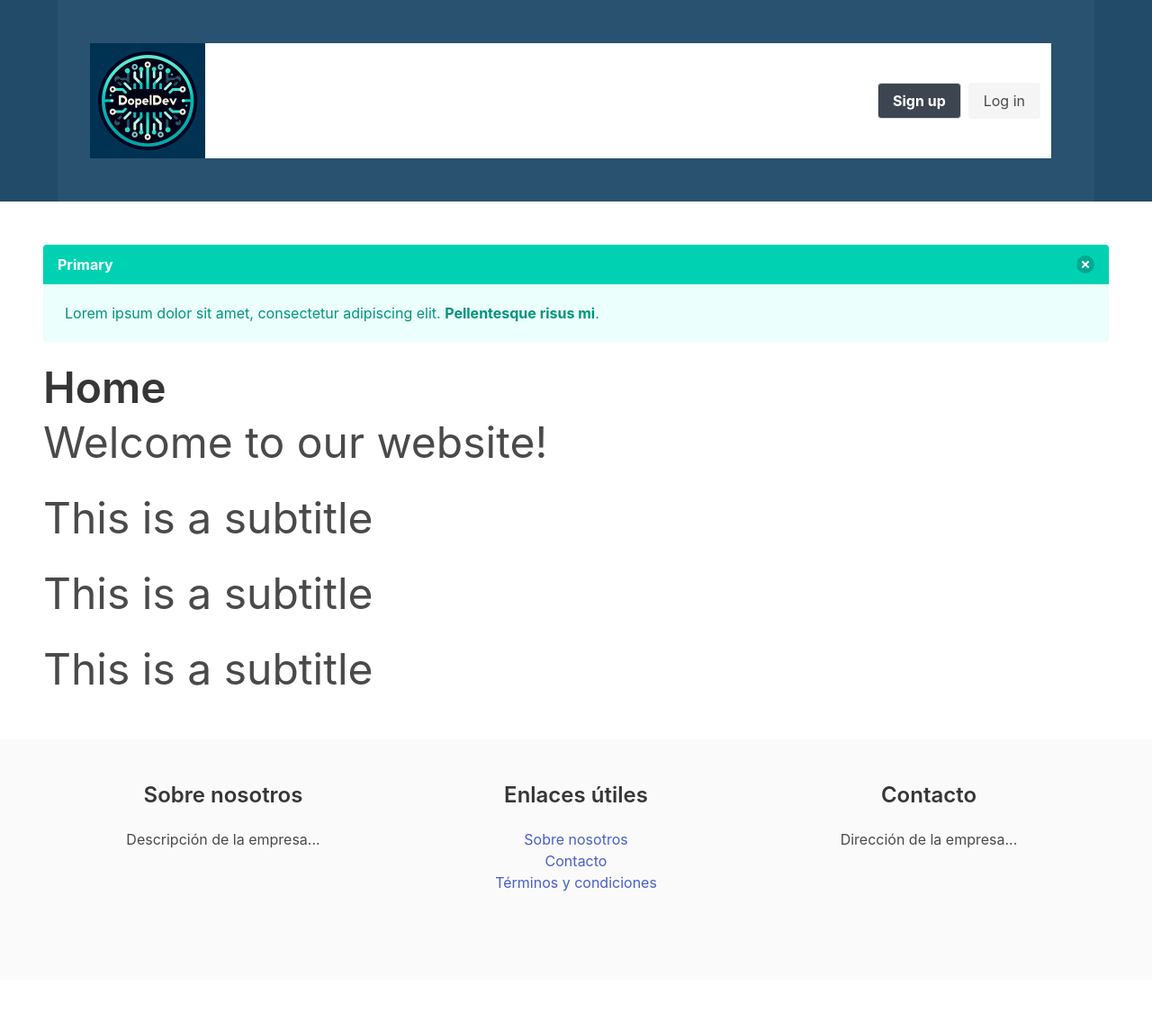
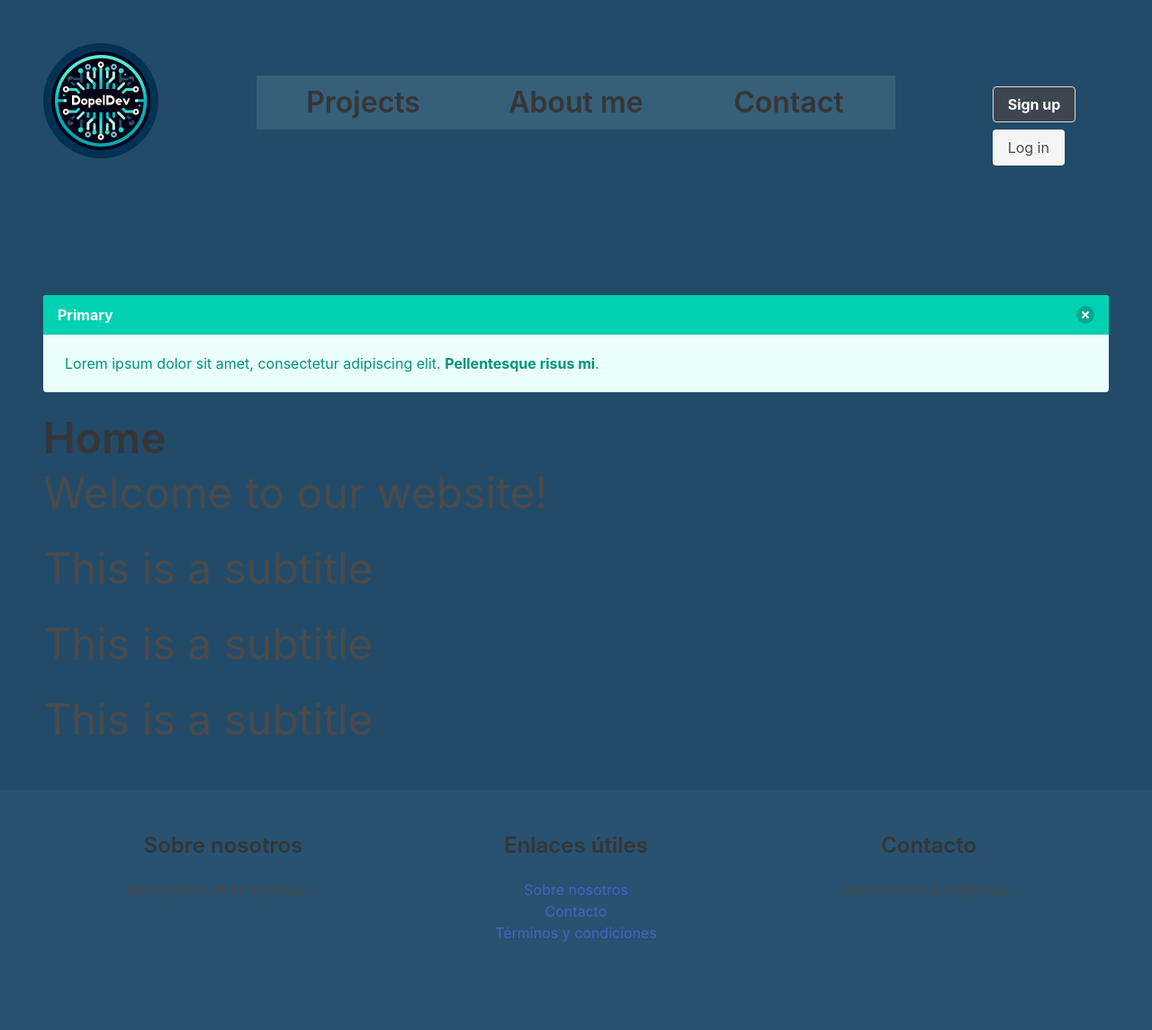
Before and after one commit to dopelDev/project_logs, a Django app: page / in a window 1280 px wide. Shown: the whole page at 90% size. Before the commit the page ends 991 px from the top, so only its background shows below. Run offline with Django 4.2, Linux system fonts and the light colour scheme.

Commit message:
day 2 header

```diff
--- a/portablog/projects/static/sass/main.sass
+++ b/portablog/projects/static/sass/main.sass
@@ -5,6 +5,9 @@ $color2: #365f7a
 $color3: #3c4550
 $color4: #cacabc
 $color5: #285270
+
+$red: #e74c3c
+$green: #2ecc71
 
 .color1
   background-color: $color1
@@ -42,3 +45,10 @@ $mobile-max: 1024px
 @media screen and (max-width: $mobile-max)
   #mobile
     display: block
+
+// button
+.hover-color-change
+  background-color:$color2
+  transition: background-color 0.3s ease-in-out, color 0.1s ease-in-out
+  &:hover
+    background-color:$color4
--- a/portablog/projects/templates/home.html
+++ b/portablog/projects/templates/home.html
@@ -6,8 +6,8 @@
 	<header class="color1">
 		{% include 'includes/header.html' %}
 	</header>
-	<body>
-		<section class="section is-blue">
+	<body class="color1">
+		<section class="section">
 			<article class="message is-primary">
 				<div class="message-header">
 					<p>Primary</p>
--- a/portablog/projects/templates/includes/footer.html
+++ b/portablog/projects/templates/includes/footer.html
@@ -1,4 +1,4 @@
-<footer class="footer">
+<footer class="footer color5">
 	<div class="container">
 		<div class="hero has-text-centered">
 			<div class="columns">
--- a/portablog/projects/templates/includes/header.html
+++ b/portablog/projects/templates/includes/header.html
@@ -1,30 +1,50 @@
-<div class="container" id="desktop">
-	<section class="section color5">
-		<nav class="navbar" role="navigation" aria-label="main navigation">
+<!-- Desktop -->
+<section class="section" id="desktop">
+	<div class="columns">
 		<!--			<Logo">-->
+		<div class="column is-2">
 			<div class="container">
-				<div class="navbar-brand">
-					{% load static %}
-					<div class="container" href="#">
+				<a href="#">
 					<figure class="image is-128x128">
 						{% load static %}
-							<img src="{% static 'img/logo.png' %}">
+						<img class="is-rounded" src="{% static 'img/logo.png' %}">
 					</figure>
-					</div>
+				</a>
 			</div>
 		</div>
 		<!--			</Logo>-->
 		<!--			<Navbar Menu>-->
-			<div class="container">
+		<div class="column is-8">
+			<section class="section">
 				<div class="columns">
-
+					<div class="column hover-color-change">
+						<a href="#">
+							<h1 class="title has-text-centered">
+								Projects
+							</h1>
+						</a>
 					</div>
+					<div class="column hover-color-change">
+						<a href="#">
+							<h1 class="title has-text-centered">
+								About me
+							</h1>
+						</a>
+					</div>
+					<div class="column hover-color-change">
+						<a href="#">
+							<h1 class="title has-text-centered">
+								Contact
+							</h1>
+						</a>
+					</div>
+				</div>
+			</section>
 		</div>
 		<!--			</Navbar Menu>-->
 		<!--			<Navbar End>-->
-			<div class="container">
-				<div class="navbar-end">
-					<div class="navbar-item">
+		<div class="column is-2">
+			<section class="section">
 				<div class="buttons">
 					<a class="button color3 has-text-white">
 						<strong>Sign up</strong>
@@ -33,20 +53,17 @@
 						Log in
 					</a>
 				</div>
-					</div>
-				</div>
+			</section>
 		</div>
 		<!--			</Navbar End>-->
-		</nav>
+	</div>
 </section>
-</div>
+<!-- End Desktop -->
 <!-- Mobile -->
-<div class="container" id="mobile">
-	<section class="section">
-		<figure class="image">
+<section class="section" id="mobile">
+	<figure class="image is-square">
 		{% load static %}
-			<img src="{% static 'img/logo.png' %}">
+		<img class="is-rounded" src="{% static 'img/logo.png' %}">
 	</figure>
 </section>
-</div>
 <!-- End Mobile -->
```
Also changed, not shown: portablog/projects/static/css/style.css, 1 other file. Lines whose indentation alone changed are shown as unchanged.
